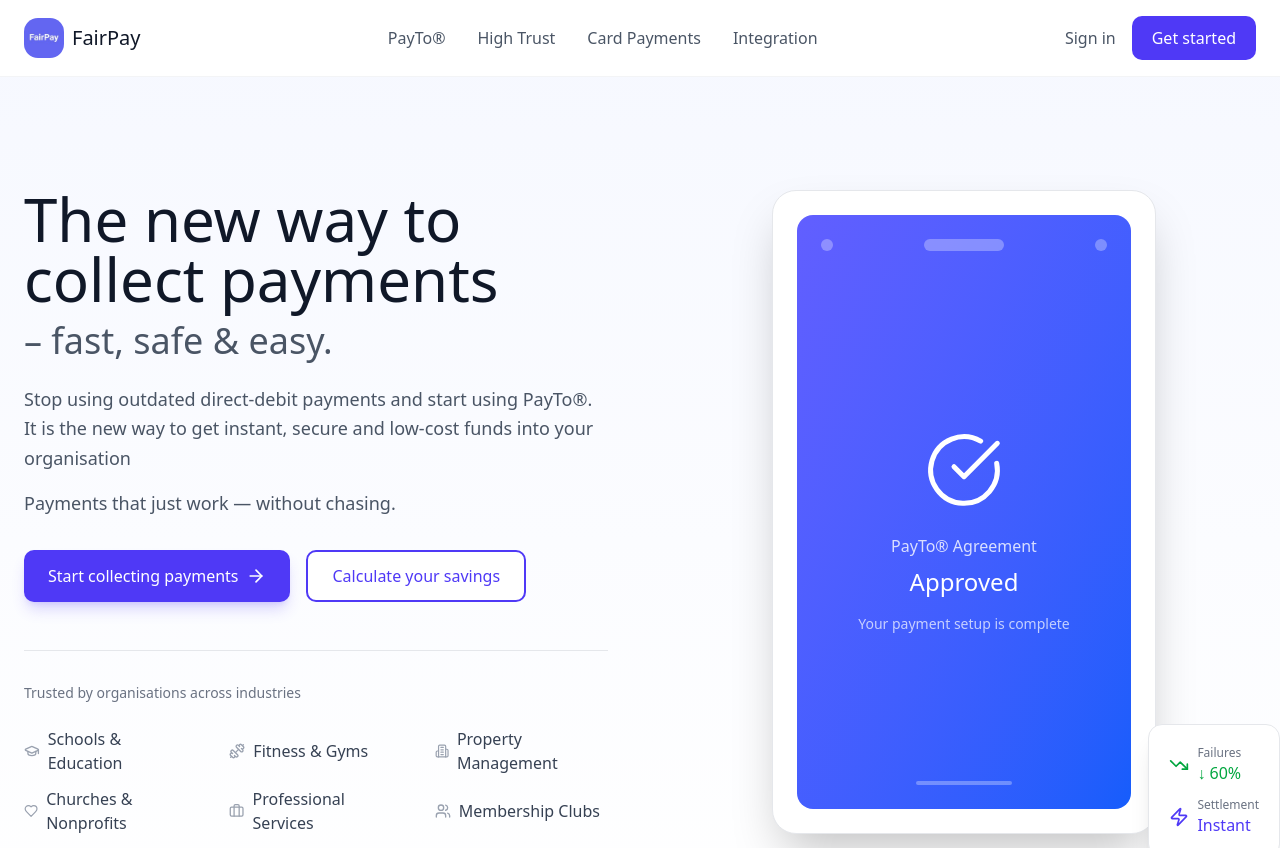
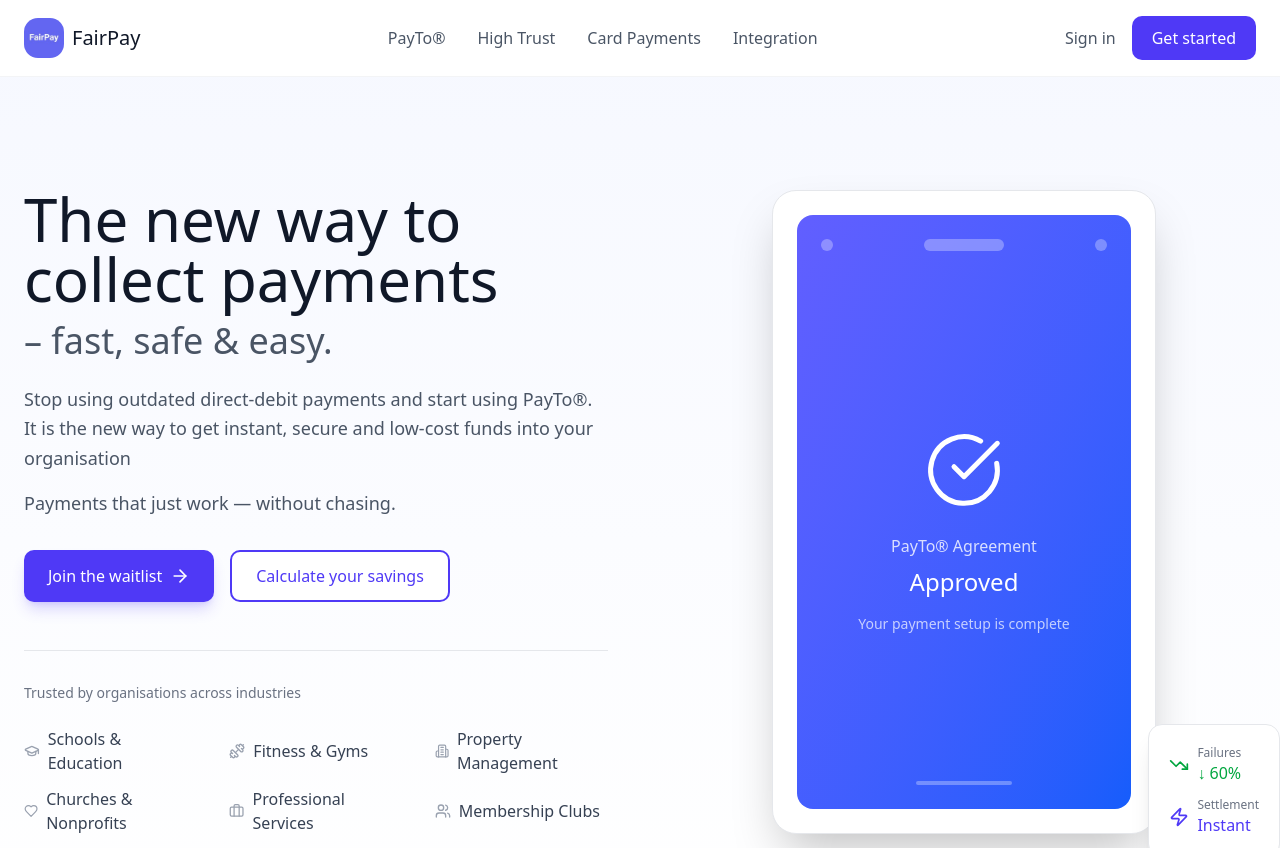
Before and after one commit to ThomasMynottFairPay/FairPay-Home-Page, a React (Vite) app: page / in a window 1280 px wide. Shown: the top 848 px of the page. Built offline with nearby package versions, Linux system fonts and the light colour scheme.

Commit message:
Update Hero button to Monday.com waitlist link

```diff
--- a/src/components/HeroSection.tsx
+++ b/src/components/HeroSection.tsx
@@ -24,10 +24,15 @@
             </p>
 
             <div className="flex flex-col sm:flex-row gap-4 mb-12">
-              <button className="px-6 py-3 bg-indigo-600 text-white rounded-lg hover:bg-indigo-700 transition-all shadow-lg shadow-indigo-600/20 hover:shadow-xl hover:shadow-indigo-600/30 flex items-center justify-center gap-2">
-                Start collecting payments
+              <a
+                href="https://forms.monday.com/forms/f0983dc8fc193913bbc6a34a60df7d5b?r=apse2&waitlist="
+                target="_blank"
+                rel="noopener noreferrer"
+                className="px-6 py-3 bg-indigo-600 text-white rounded-lg hover:bg-indigo-700 transition-all shadow-lg shadow-indigo-600/20 hover:shadow-xl hover:shadow-indigo-600/30 flex items-center justify-center gap-2"
+              >
+                Join the waitlist
                 <ArrowRight className="w-5 h-5" />
-              </button>
+              </a>
               <button className="px-6 py-3 bg-white text-indigo-600 border-2 border-indigo-600 rounded-lg hover:bg-indigo-50 transition-colors flex items-center justify-center gap-2">
                 Calculate your savings
               </button>
```
